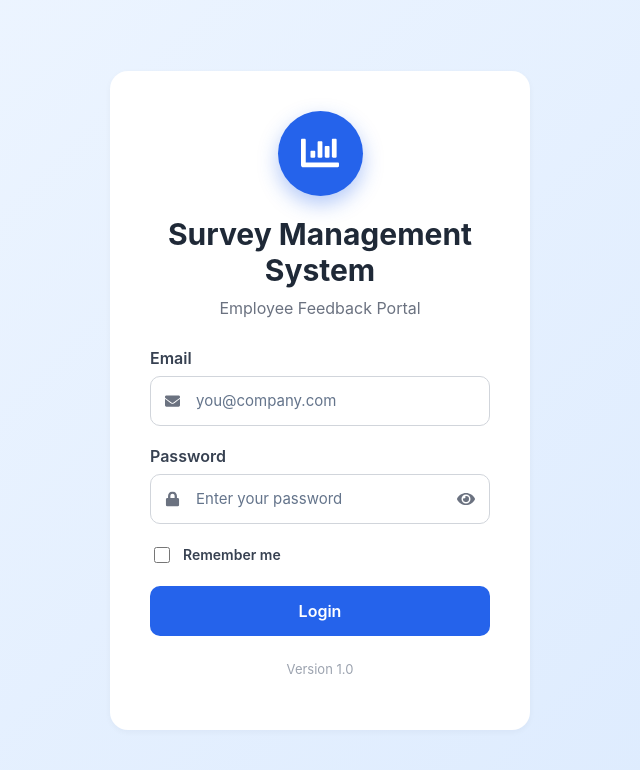
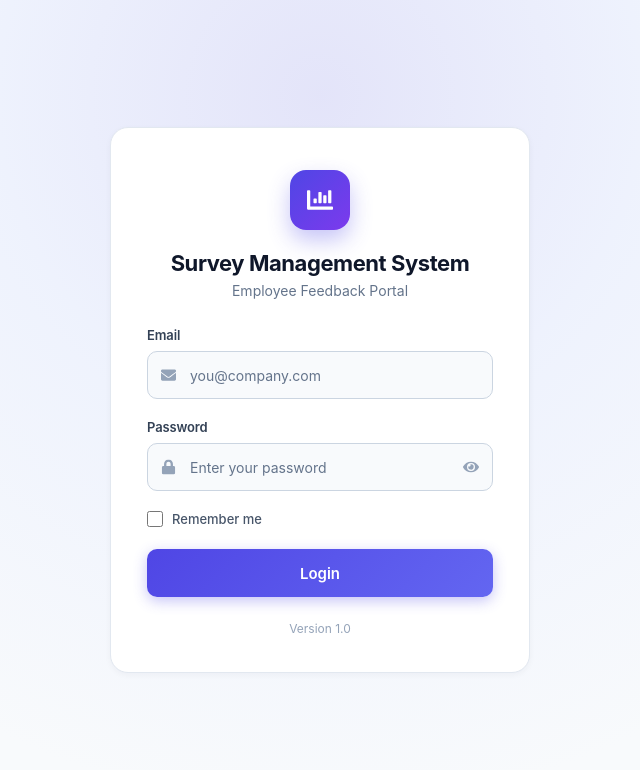
Before and after one commit to VaibhavLucktoo/360-project, a React (Vite) app in the folder CompanySurveyFrontend/: page /login in a window 1280 px wide. Shown: the top 770 px of the page, without its empty margins (320-960 px from the left). Built offline with nearby package versions, Linux system fonts and the light colour scheme; no server answers.

Commit message:
feat(ui): redesign Login page styling for light and dark themes

```diff
--- a/CompanySurveyFrontend/src/styles/Login.css
+++ b/CompanySurveyFrontend/src/styles/Login.css
@@ -1,345 +1,332 @@
-/* ===========================================
-   GLOBAL PAGE
-=========================================== */
+/* ==========================================================================
+   Modern Suggestion Box & Feedback Portal - Login Styles
+   ========================================================================== */
 
-.login-container{
-
-    display:flex;
-
-    justify-content:center;
-
-    align-items:center;
-
-    min-height:100vh;
-
-    padding:20px;
-
-    background:linear-gradient(135deg,#eff6ff,#dbeafe);
-
+/* --------------------------------------------------------------------------
+   1. Page Container & Ambient Canvas
+   -------------------------------------------------------------------------- */
+.login-container {
+    min-height: 100vh;
+    width: 100%;
+    display: flex;
+    align-items: center;
+    justify-content: center;
+    padding: 24px;
+    box-sizing: border-box;
+    background: radial-gradient(circle at 50% 12%, rgba(79, 70, 229, 0.12) 0%, rgba(224, 231, 255, 0.4) 35%, #f8fafc 75%);
+    color: #0f172a;
+    transition: background 0.3s ease, color 0.3s ease;
 }
 
-/* ===========================================
-   LOGIN CARD
-=========================================== */
-
-.login-card{
-
-    width:420px;
-
-    max-width:100%;
-
-    background:white;
-
-    padding:40px;
-
-    border-radius:18px;
-
-    box-shadow:0px 12px 40px rgba(0,0,0,.12);
-
-    transition:.3s;
-
+/* --------------------------------------------------------------------------
+   2. Login Card & Elevation
+   -------------------------------------------------------------------------- */
+.login-card {
+    width: 100%;
+    max-width: 420px;
+    background: #ffffff;
+    border: 1px solid #e2e8f0;
+    border-radius: 18px;
+    padding: 42px 36px 36px;
+    box-sizing: border-box;
+    box-shadow: 0 4px 6px -1px rgba(15, 23, 42, 0.05),
+                0 20px 35px -5px rgba(15, 23, 42, 0.08);
+    transition: transform 0.25s ease, box-shadow 0.25s ease, border-color 0.25s ease;
 }
 
-.login-card:hover{
-
-    transform:translateY(-4px);
-
+.login-card:hover {
+    transform: translateY(-2px);
+    box-shadow: 0 10px 15px -3px rgba(15, 23, 42, 0.08),
+                0 25px 45px -5px rgba(15, 23, 42, 0.12);
 }
 
-/* ===========================================
-   LOGO
-=========================================== */
-
-.logo{
-
-    width:85px;
-
-    height:85px;
-
-    margin:auto;
-
-    margin-bottom:20px;
-
-    border-radius:50%;
-
-    background:#2563eb;
-
-    color:white;
-
-    display:flex;
-
-    justify-content:center;
-
-    align-items:center;
-
-    font-size:38px;
-
-    box-shadow:0 8px 20px rgba(37,99,235,.35);
-
+/* --------------------------------------------------------------------------
+   3. Graphic Logo Emblem
+   -------------------------------------------------------------------------- */
+.login-card .logo {
+    display: flex;
+    align-items: center;
+    justify-content: center;
+    width: 60px;
+    height: 60px;
+    margin: 0 auto 20px;
+    border-radius: 16px;
+    background: linear-gradient(135deg, #4f46e5 0%, #7c3aed 100%);
+    color: #ffffff;
+    font-size: 26px;
+    box-shadow: 0 10px 22px rgba(79, 70, 229, 0.32);
+    transition: transform 0.2s ease;
 }
 
-/* ===========================================
-   TITLES
-=========================================== */
-
-.login-card h1{
-
-    margin:0;
-
-    text-align:center;
-
-    color:#1f2937;
-
-    font-size:30px;
-
+.login-card .logo:hover {
+    transform: scale(1.05) rotate(2deg);
 }
 
-.subtitle{
-
-    text-align:center;
-
-    margin-top:10px;
-
-    margin-bottom:30px;
-
-    color:#6b7280;
-
+/* --------------------------------------------------------------------------
+   4. Typography & Headings
+   -------------------------------------------------------------------------- */
+.login-card h1 {
+    font-size: 22px;
+    font-weight: 700;
+    color: #0f172a;
+    text-align: center;
+    margin: 0 0 6px;
+    letter-spacing: -0.02em;
 }
 
-/* ===========================================
-   INPUT GROUP
-=========================================== */
-
-.input-group{
-
-    margin-bottom:20px;
-
+.login-card .subtitle {
+    font-size: 14px;
+    color: #64748b;
+    text-align: center;
+    margin: 0 0 28px;
+    font-weight: 400;
 }
 
-.input-group label{
-
-    display:block;
-
-    margin-bottom:8px;
-
-    font-weight:600;
-
-    color:#374151;
-
+/* --------------------------------------------------------------------------
+   5. Form & Form Controls
+   -------------------------------------------------------------------------- */
+.login-form {
+    display: flex;
+    flex-direction: column;
+    width: 100%;
 }
 
-/* ===========================================
-   INPUT WRAPPER
-=========================================== */
-
-.input-wrapper{
-
-    position:relative;
-
+.input-group {
+    display: flex;
+    flex-direction: column;
+    margin-bottom: 20px;
+    width: 100%;
+    box-sizing: border-box;
 }
 
-/* ===========================================
-   LEFT ICON
-=========================================== */
-
-.input-icon{
-
-    position:absolute;
-
-    top:50%;
-
-    left:15px;
-
-    transform:translateY(-50%);
-
-    color:#6b7280;
-
-    font-size:15px;
-
+.input-group label {
+    display: block;
+    font-size: 13px;
+    font-weight: 600;
+    color: #334155;
+    margin-bottom: 8px;
+    letter-spacing: -0.01em;
 }
 
-/* ===========================================
-   INPUT
-=========================================== */
-
-.input-wrapper input{
-
-    width:100%;
-
-    height:50px;
-
-    padding-left:45px;
-
-    padding-right:45px;
-
-    border:1px solid #d1d5db;
-
-    border-radius:10px;
-
-    font-size:15px;
-
-    outline:none;
-
-    box-sizing:border-box;
-
-    transition:.3s;
-
+.input-wrapper {
+    position: relative;
+    display: flex;
+    align-items: center;
+    width: 100%;
+    box-sizing: border-box;
 }
 
-.input-wrapper input:focus{
-
-    border-color:#2563eb;
-
-    box-shadow:0 0 10px rgba(37,99,235,.25);
-
+.input-wrapper .input-icon {
+    position: absolute;
+    left: 14px;
+    top: 50%;
+    transform: translateY(-50%);
+    color: #94a3b8;
+    font-size: 15px;
+    pointer-events: none;
+    z-index: 2;
+    transition: color 0.2s ease;
 }
 
-/* ===========================================
-   PASSWORD ICON
-=========================================== */
-
-.toggle-password{
-
-    position:absolute;
-
-    top:50%;
-
-    right:15px;
-
-    transform:translateY(-50%);
-
-    cursor:pointer;
-
-    color:#6b7280;
-
-    display:flex;
-
-    align-items:center;
-
-    justify-content:center;
-
-    font-size:18px;
-
+.input-wrapper input {
+    width: 100%;
+    height: 48px;
+    padding: 0 42px 0 42px;
+    font-size: 14px;
+    color: #0f172a;
+    background: #f8fafc;
+    border: 1px solid #cbd5e1;
+    border-radius: 10px;
+    outline: none;
+    box-sizing: border-box;
+    transition: border-color 0.2s ease, background-color 0.2s ease, box-shadow 0.2s ease;
 }
 
-.toggle-password:hover{
-
-    color:#2563eb;
-
+.input-wrapper input::placeholder {
+    color: #94a3b8;
 }
 
-.remember-me{
-
-    display:flex;
-
-    align-items:center;
-
-    gap:10px;
-
-    width:max-content;
-
-    margin-bottom:20px;
-
-    color:#374151;
-
-    font-size:14px;
-
-    font-weight:600;
-
+.input-wrapper input:focus {
+    background: #ffffff;
+    border-color: #6366f1;
+    box-shadow: 0 0 0 3px rgba(99, 102, 241, 0.18);
 }
 
-.remember-me input{
-
-    width:16px;
-
-    height:16px;
-
-    accent-color:#2563eb;
-
+.input-wrapper:focus-within .input-icon {
+    color: #4f46e5;
 }
 
-/* ===========================================
-   BUTTON
-=========================================== */
-
-.login-card button{
-
-    width:100%;
-
-    height:50px;
-
-    border:none;
-
-    border-radius:10px;
-
-    background:#2563eb;
-
-    color:white;
-
-    font-size:16px;
-
-    font-weight:600;
-
-    cursor:pointer;
-
-    transition:.3s;
-
+.input-wrapper .toggle-password {
+    position: absolute;
+    right: 14px;
+    top: 50%;
+    transform: translateY(-50%);
+    color: #94a3b8;
+    cursor: pointer;
+    display: flex;
+    align-items: center;
+    justify-content: center;
+    font-size: 16px;
+    z-index: 2;
+    user-select: none;
+    transition: color 0.2s ease;
 }
 
-.login-card button:hover:not(:disabled){
-
-    background:#1d4ed8;
-
-    transform:translateY(-2px);
-
-    box-shadow:0 8px 20px rgba(37,99,235,.35);
-
+.input-wrapper .toggle-password:hover {
+    color: #4f46e5;
 }
 
-.login-card button:active:not(:disabled){
-
-    transform:scale(.98);
-
+/* --------------------------------------------------------------------------
+   6. Remember Me Checkbox
+   -------------------------------------------------------------------------- */
+.remember-me {
+    display: inline-flex;
+    align-items: center;
+    gap: 9px;
+    font-size: 13px;
+    font-weight: 500;
+    color: #475569;
+    margin-bottom: 22px;
+    cursor: pointer;
+    user-select: none;
 }
 
-/* ===========================================
-   FOOTER
-=========================================== */
-
-.footer{
-
-    text-align:center;
-
-    margin-top:25px;
-
-    color:#9ca3af;
-
-    font-size:13px;
-
+.remember-me input[type="checkbox"] {
+    width: 16px;
+    height: 16px;
+    border-radius: 4px;
+    accent-color: #4f46e5;
+    cursor: pointer;
+    margin: 0;
 }
 
-/* ===========================================
-   RESPONSIVE
-=========================================== */
+/* --------------------------------------------------------------------------
+   7. Submit Button
+   -------------------------------------------------------------------------- */
+.login-card button[type="submit"] {
+    width: 100%;
+    height: 48px;
+    border: none;
+    border-radius: 10px;
+    background: linear-gradient(135deg, #4f46e5 0%, #6366f1 100%);
+    color: #ffffff;
+    font-size: 15px;
+    font-weight: 600;
+    cursor: pointer;
+    box-shadow: 0 4px 14px rgba(79, 70, 229, 0.32);
+    transition: transform 0.15s ease, box-shadow 0.15s ease, opacity 0.15s ease;
+    box-sizing: border-box;
+}
 
-@media(max-width:500px){
+.login-card button[type="submit"]:hover:not(:disabled) {
+    transform: translateY(-1px);
+    box-shadow: 0 6px 20px rgba(79, 70, 229, 0.42);
+}
 
-    .login-card{
+.login-card button[type="submit"]:active:not(:disabled) {
+    transform: translateY(0);
+}
 
-        padding:25px;
+.login-card button[type="submit"]:disabled {
+    opacity: 0.65;
+    cursor: not-allowed;
+    transform: none;
+    box-shadow: none;
+}
 
+/* --------------------------------------------------------------------------
+   8. Footer
+   -------------------------------------------------------------------------- */
+.login-card .footer {
+    text-align: center;
+    font-size: 12px;
+    color: #94a3b8;
+    margin-top: 24px;
+    margin-bottom: 0;
+}
+
+/* --------------------------------------------------------------------------
+   9. Responsive Design
+   -------------------------------------------------------------------------- */
+@media (max-width: 480px) {
+    .login-container {
+        padding: 16px;
     }
 
-    .login-card h1{
-
-        font-size:24px;
-
+    .login-card {
+        padding: 32px 22px 28px;
+        border-radius: 16px;
     }
 
+    .login-card h1 {
+        font-size: 20px;
+    }
 }
 
-.login-card button:disabled{
-    opacity:0.65;
-    transform:none;
-    box-shadow:none;
+/* ==========================================================================
+   10. Dark Theme Overrides
+   ========================================================================== */
+:root[data-theme="dark"] .login-container {
+    background: radial-gradient(circle at 50% 12%, rgba(99, 102, 241, 0.15) 0%, rgba(15, 23, 42, 0.6) 45%, #090d16 85%) !important;
+    color: #f8fafc !important;
 }
+
+:root[data-theme="dark"] .login-card {
+    background: #0f172a !important;
+    border-color: rgba(255, 255, 255, 0.08) !important;
+    box-shadow: 0 10px 30px -5px rgba(0, 0, 0, 0.5), 0 0 1px 1px rgba(255, 255, 255, 0.05) !important;
+}
+
+:root[data-theme="dark"] .login-card:hover {
+    border-color: rgba(99, 102, 241, 0.3) !important;
+    box-shadow: 0 14px 40px -5px rgba(0, 0, 0, 0.6), 0 0 20px rgba(99, 102, 241, 0.15) !important;
+}
+
+:root[data-theme="dark"] .login-card h1 {
+    color: #f8fafc !important;
+}
+
+:root[data-theme="dark"] .login-card .subtitle {
+    color: #94a3b8 !important;
+}
+
+:root[data-theme="dark"] .input-group label {
+    color: #cbd5e1 !important;
+}
+
+:root[data-theme="dark"] .input-wrapper input {
+    background: #1e293b !important;
+    border-color: #334155 !important;
+    color: #f8fafc !important;
+    -webkit-text-fill-color: #f8fafc !important;
+}
+
+:root[data-theme="dark"] .input-wrapper input:focus {
+    background: #1e293b !important;
+    border-color: #6366f1 !important;
+    box-shadow: 0 0 0 3px rgba(99, 102, 241, 0.25) !important;
+}
+
+:root[data-theme="dark"] .input-wrapper .input-icon {
+    color: #64748b !important;
+}
+
+:root[data-theme="dark"] .input-wrapper:focus-within .input-icon {
+    color: #818cf8 !important;
+}
+
+:root[data-theme="dark"] .input-wrapper .toggle-password {
+    color: #64748b !important;
+}
+
+:root[data-theme="dark"] .input-wrapper .toggle-password:hover {
+    color: #818cf8 !important;
+}
+
+:root[data-theme="dark"] .remember-me {
+    color: #94a3b8 !important;
+}
+
+:root[data-theme="dark"] .login-card .footer {
+    color: #64748b !important;
+}
```
